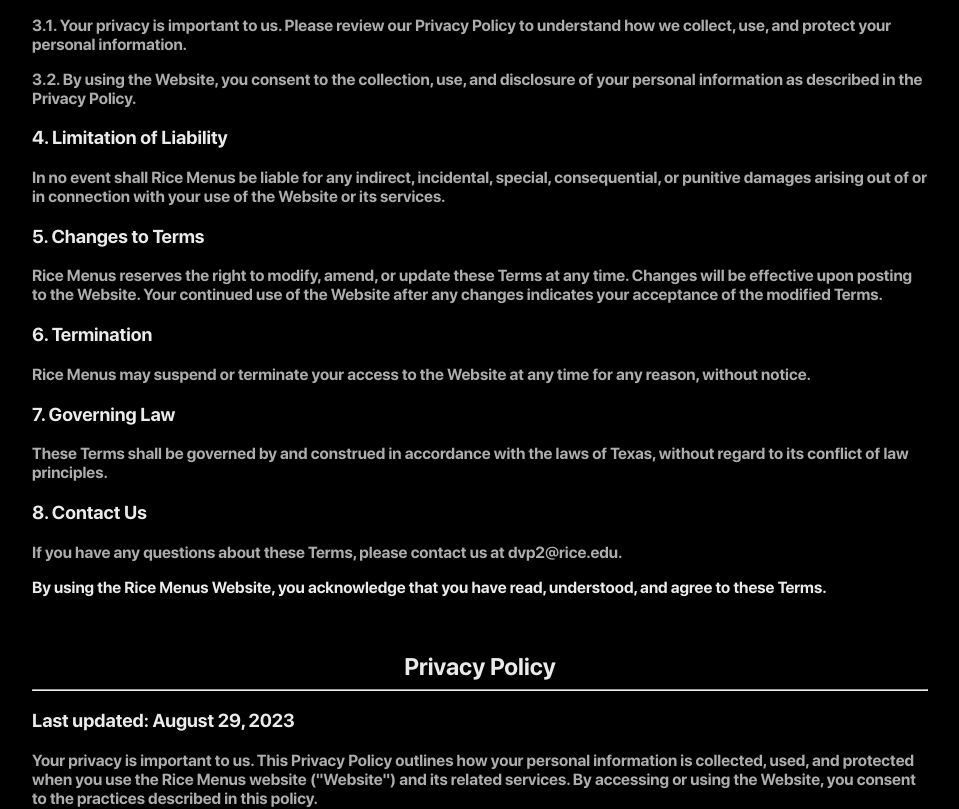
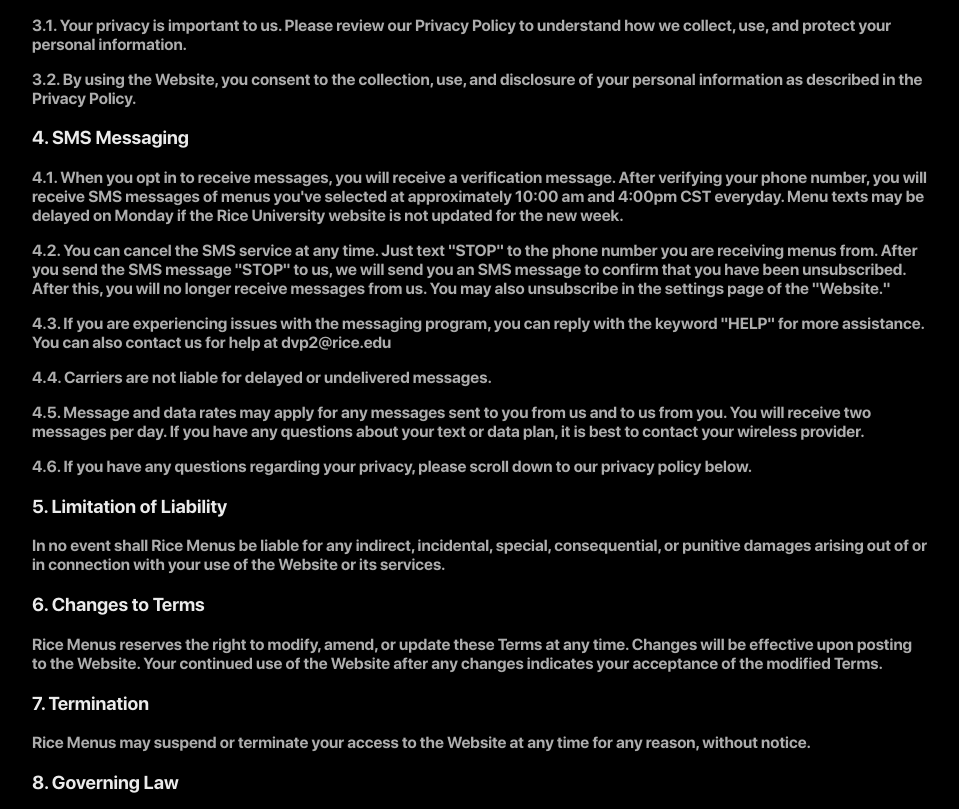
Before and after one commit to DerickPascual/OwlEats, a React (Create React App) app in the folder client/: page /tos-and-privacy-policy in a window 1280 px wide. Shown: the part 640-1449 px from the top of the page, without its empty margins (160-1119 px from the left). Built offline with nearby package versions, Linux system fonts and the light colour scheme.

Commit message:
Added a messaging section to the TOS

```diff
--- a/client/src/pages/tosprivacy/TOSPrivacy.js
+++ b/client/src/pages/tosprivacy/TOSPrivacy.js
@@ -18,15 +18,22 @@
             <h3>3. Privacy and Data</h3>
             <p>3.1. Your privacy is important to us. Please review our Privacy Policy to understand how we collect, use, and protect your personal information.</p>
             <p>3.2. By using the Website, you consent to the collection, use, and disclosure of your personal information as described in the Privacy Policy.</p>
-            <h3>4. Limitation of Liability</h3>
+            <h3>4. SMS Messaging</h3>
+            <p>4.1. When you opt in to receive messages, you will receive a verification message. After verifying your phone number, you will receive SMS messages of menus you've selected at approximately 10:00 am and 4:00pm CST everyday. Menu texts may be delayed on Monday if the Rice University website is not updated for the new week.</p>
+            <p>4.2. You can cancel the SMS service at any time. Just text "STOP" to the phone number you are receiving menus from. After you send the SMS message "STOP" to us, we will send you an SMS message to confirm that you have been unsubscribed. After this, you will no longer receive messages from us. You may also unsubscribe in the settings page of the "Website." </p>
+            <p>4.3. If you are experiencing issues with the messaging program, you can reply with the keyword "HELP" for more assistance. You can also contact us for help at dvp2@rice.edu</p>
+            <p>4.4. Carriers are not liable for delayed or undelivered messages.</p>
+            <p>4.5. Message and data rates may apply for any messages sent to you from us and to us from you. You will receive two messages per day. If you have any questions about your text or data plan, it is best to contact your wireless provider.</p>
+            <p>4.6. If you have any questions regarding your privacy, please scroll down to our privacy policy below.</p>
+            <h3>5. Limitation of Liability</h3>
             <p>In no event shall Rice Menus be liable for any indirect, incidental, special, consequential, or punitive damages arising out of or in connection with your use of the Website or its services.</p>
-            <h3>5. Changes to Terms</h3>
+            <h3>6. Changes to Terms</h3>
             <p>Rice Menus reserves the right to modify, amend, or update these Terms at any time. Changes will be effective upon posting to the Website. Your continued use of the Website after any changes indicates your acceptance of the modified Terms.</p>
-            <h3>6. Termination</h3>
+            <h3>7. Termination</h3>
             <p>Rice Menus may suspend or terminate your access to the Website at any time for any reason, without notice.</p>
-            <h3>7. Governing Law</h3>
+            <h3>8. Governing Law</h3>
             <p>These Terms shall be governed by and construed in accordance with the laws of Texas, without regard to its conflict of law principles.</p>
-            <h3>8. Contact Us</h3>
+            <h3>9. Contact Us</h3>
             <p>If you have any questions about these Terms, please contact us at dvp2@rice.edu. </p>
             <p className="end-text">By using the Rice Menus Website, you acknowledge that you have read, understood, and agree to these Terms.</p>
             <br></br>
```
Also changed, not shown: 7 other files (tests, documents, lock files or other folders).
